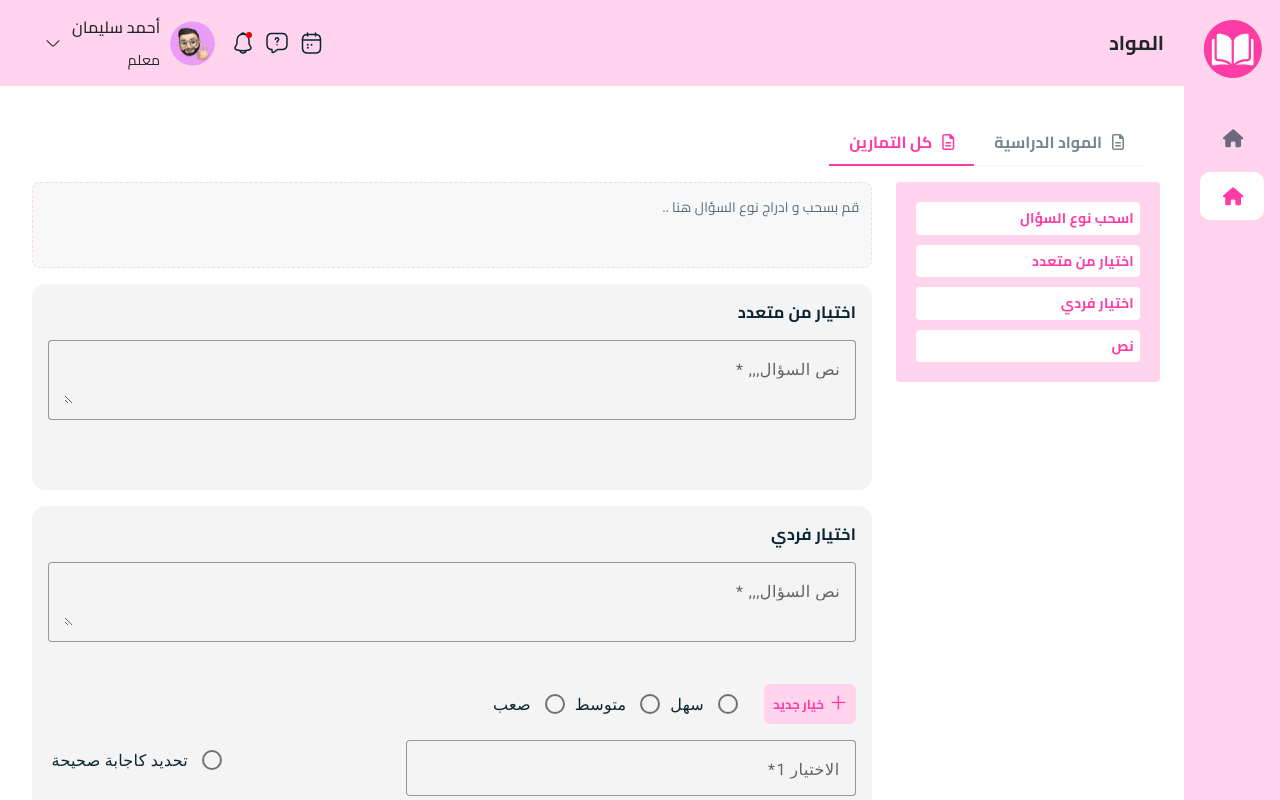
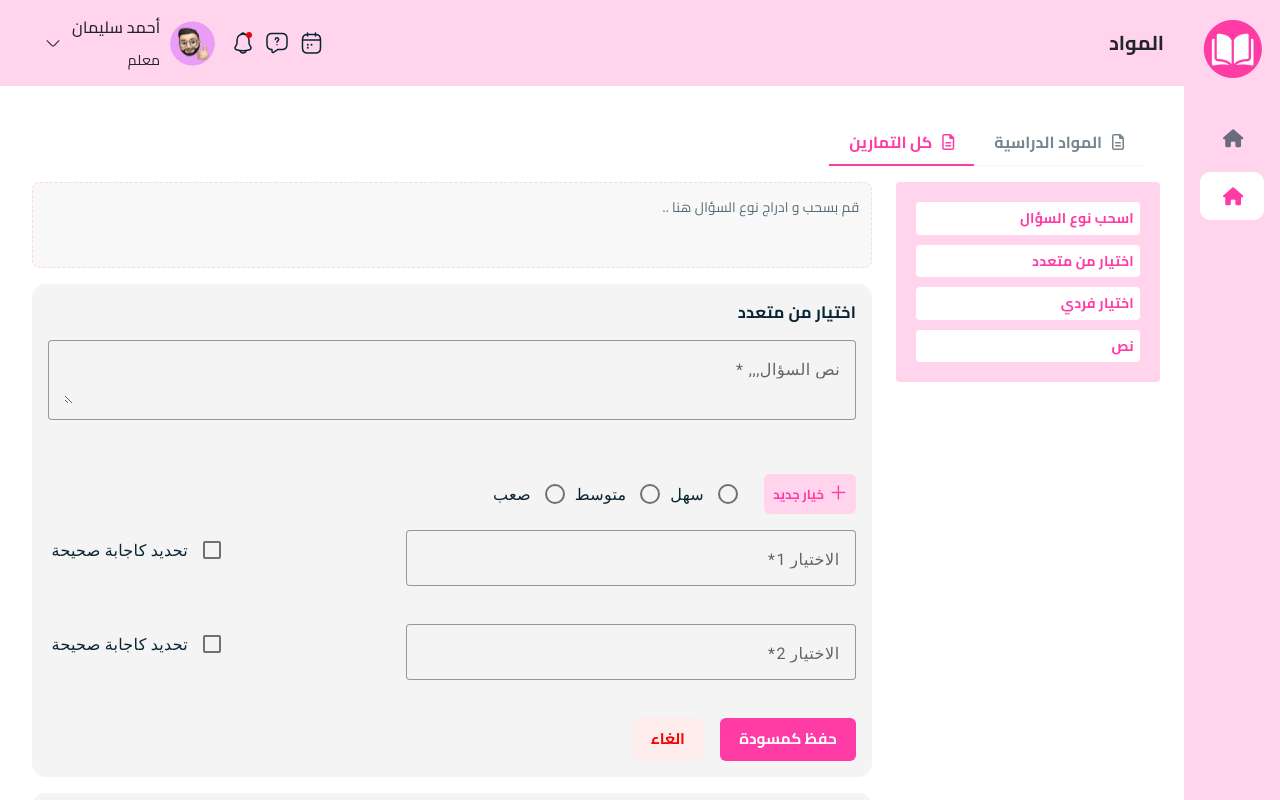
Before and after one commit to Marawanelhaggar1/AppNest, an Angular app: page /subjects in a window 1280 px wide. Both pictures are taken after a click on the button "كل التمارين". Shown: the top 800 px of the page. Built offline with nearby package versions, Linux system fonts and the light colour scheme.

Commit message:
multiple question

```diff
--- a/src/app/modules/subjects/all-subject/questions/questions-container/multiple-questions/multiple-questions.component.html
+++ b/src/app/modules/subjects/all-subject/questions/questions-container/multiple-questions/multiple-questions.component.html
@@ -15,5 +15,46 @@
         </mat-form-field>
       </div>
     </div>
+    <div class="choice-difficulty">
+      <div class="add-choice">
+        <button type="button" (click)="addChoice()">
+          <span class="plus">+</span>خيار جديد
+        </button>
+      </div>
+      <div class="">
+        <mat-radio-group formControlName="difficulty">
+          <mat-radio-button value="سهل">سهل</mat-radio-button>
+          <mat-radio-button value="متوسط">متوسط</mat-radio-button>
+          <mat-radio-button value="صعب">صعب</mat-radio-button>
+        </mat-radio-group>
+      </div>
+    </div>
+
+    <div
+      formArrayName="choices"
+      *ngFor="let choice of choices.controls; let i = index"
+    >
+      <div [formGroupName]="i" class="row mt-3 mb-3">
+        <div class="col-9">
+          <mat-form-field class="example-full-width w-75" appearance="outline">
+            <mat-label>الاختيار {{ i + 1 }}</mat-label>
+            <input matInput formControlName="text" required />
+            <mat-error *ngIf="choice.get('text')?.hasError('required')"
+              >الأجابه مطلوبه</mat-error
+            >
+          </mat-form-field>
+        </div>
+        <div class="col-3">
+          <mat-checkbox formControlName="isCorrect"
+            >تحديد كاجابة صحيحة</mat-checkbox
+          >
+        </div>
+      </div>
+    </div>
+
+    <div class="buttons">
+      <button class="save" type="submit">حفظ كمسودة</button>
+      <button class="delete" type="button">الغاء</button>
+    </div>
   </form>
 </div>
--- a/src/app/modules/subjects/all-subject/questions/questions-container/multiple-questions/multiple-questions.component.scss
+++ b/src/app/modules/subjects/all-subject/questions/questions-container/multiple-questions/multiple-questions.component.scss
@@ -1,13 +1 @@
-.question {
-  background-color: #f4f4f4;
-  border-radius: 14px;
-  padding: 1rem;
-  margin: 1rem 0;
-
-  .title {
-    font-size: 16.45px;
-    font-weight: 700;
-    line-height: 24.18px;
-    color: #092434;
-  }
-}
+@import url(../single-choice-questions/single-choice-questions.component.scss);
--- a/src/app/modules/subjects/all-subject/questions/questions-container/multiple-questions/multiple-questions.component.ts
+++ b/src/app/modules/subjects/all-subject/questions/questions-container/multiple-questions/multiple-questions.component.ts
@@ -1,5 +1,5 @@
 import { Component } from '@angular/core';
-import { FormBuilder, FormGroup, Validators } from '@angular/forms';
+import { FormArray, FormBuilder, FormGroup, Validators } from '@angular/forms';
 import { MatSnackBar } from '@angular/material/snack-bar';
 
 @Component({
@@ -9,15 +9,51 @@ import { MatSnackBar } from '@angular/material/snack-bar';
 })
 export class MultipleQuestionsComponent {
   questionForm: FormGroup;
+  // choices = Array(2).fill(0);
   constructor(private _formBuilder: FormBuilder, private _snack: MatSnackBar) {
     this.questionForm = this._formBuilder.group({
       question: ['', [Validators.required]],
+      difficulty: ['', [Validators.required]],
+      choices: this._formBuilder.array([
+        this.createChoice(),
+        this.createChoice(),
+      ]),
     });
+  }
+
+  get choices() {
+    return this.questionForm.get('choices') as FormArray;
+  }
+
+  createChoice(): FormGroup {
+    return this._formBuilder.group({
+      text: ['', [Validators.required]],
+      isCorrect: [false],
+    });
+  }
+
+  addChoice() {
+    this.choices.push(this.createChoice());
   }
 
   onSubmit() {
     if (this.questionForm.valid) {
       console.log(this.questionForm.value);
+      const draftData = {
+        ...this.questionForm.value,
+        type: 'اختيار فردي',
+        status: 'draft',
+      };
+      console.log('Draft Saved:', draftData);
+      if (localStorage.getItem('questions')) {
+        const questions = JSON.parse(localStorage.getItem('questions')!);
+        questions.push(draftData);
+        localStorage.setItem('questions', JSON.stringify(questions));
+        this._snack.open('question Saved', 'X', { duration: 3000 });
+      } else {
+        localStorage.setItem('questions', JSON.stringify([draftData]));
+        this._snack.open('question Saved', 'X', { duration: 3000 });
+      }
     } else {
       this._snack.open('enter valid questions', 'X', { duration: 3000 });
     }
```
